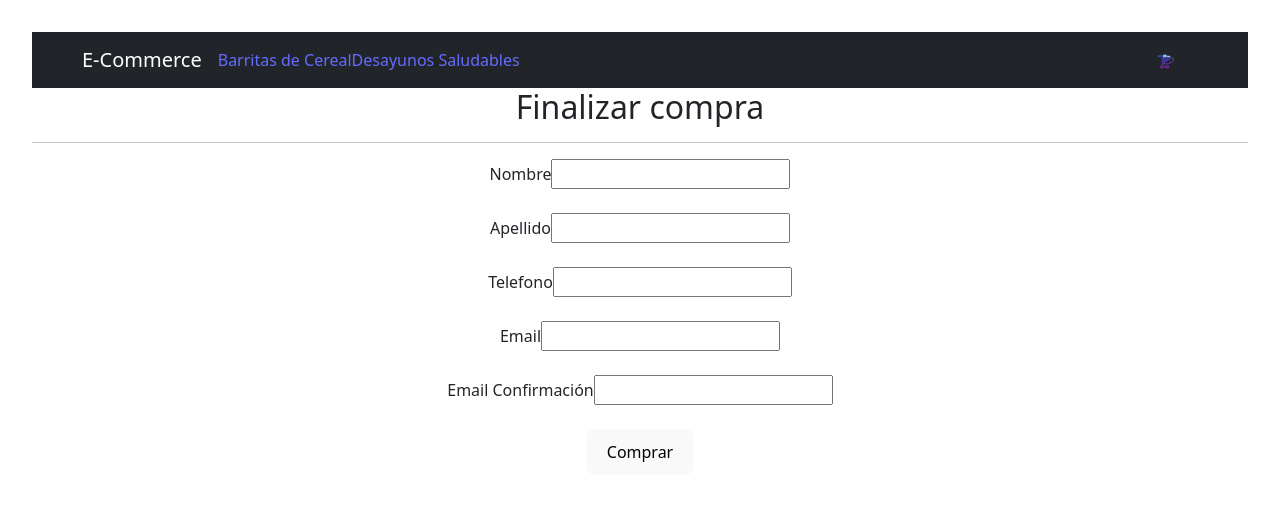
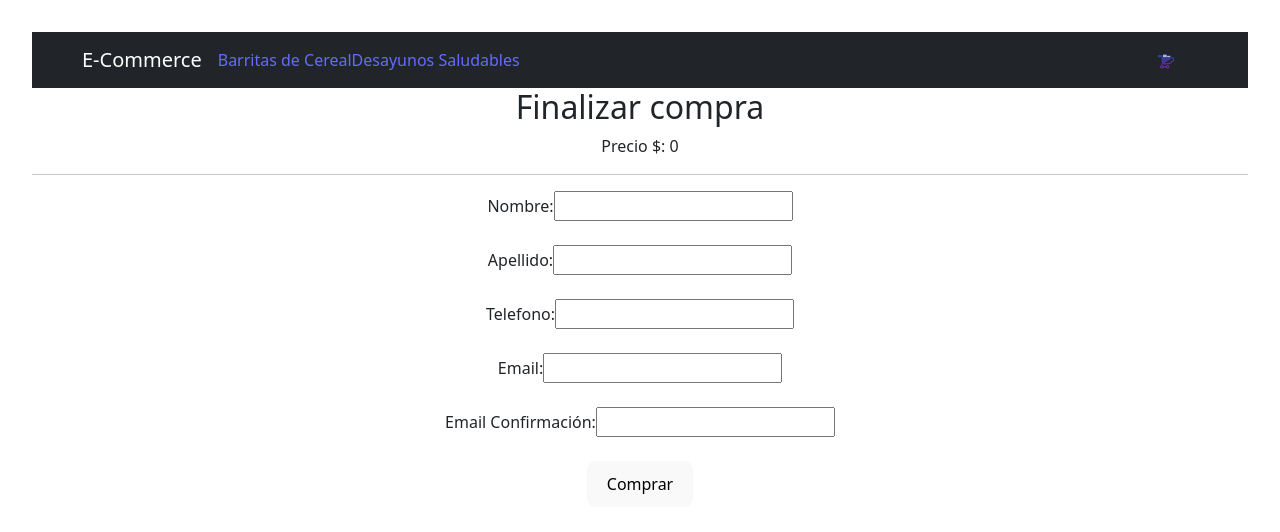
Before and after one commit to flormrivero/EntregaFinal-Rivero, a React (Vite) app in the folder PreEntrega2Rivero/: page /Formulario in a window 1280 px wide. Shown: the top 532 px of the page. Built offline with nearby package versions, Linux system fonts and the light colour scheme.

Commit message:
terminar compra

```diff
--- a/PreEntrega2Rivero/src/components/Cart/Cart.jsx
+++ b/PreEntrega2Rivero/src/components/Cart/Cart.jsx
@@ -47,10 +47,11 @@ const Cart = () => {
     }
     return (
         <>
+        <p>Total: $ {totalPrice()}</p>
             {
                 cart.map(product => <ItemCart key={product.id} product={product} />)
             }
-            <p>Total: $ {totalPrice()}</p>
+
             <form >
                 <div>
                     <label htmlFor="name">Nombre</label>
--- /dev/null
+++ b/PreEntrega2Rivero/src/components/CartContainer/CartContainer.css
@@ -0,0 +1,6 @@
+.img {
+    width: 20%
+}
+.bold {
+    font-weight: bolder;
+}
--- a/PreEntrega2Rivero/src/components/CartContainer/CartContainer.jsx
+++ b/PreEntrega2Rivero/src/components/CartContainer/CartContainer.jsx
@@ -1,8 +1,9 @@
 import { Link } from "react-router-dom"
 import { useCartContext } from "../Context/CartContext"
+import '../CartContainer/CartContainer.css'
 
 const CartContainer = () => {
-    const {cart, clear, totalPrice} = useCartContext()
+    const {cart, clear, totalPrice, removeItem} = useCartContext()
 
     if (totalPrice() == 0) {
         return (
@@ -18,16 +19,21 @@ const CartContainer = () => {
 
         <div>
             {cart.map(prod => (
-                <div className="w-50">
-                    <img className="w-25" src={prod.img} alt="imagen"/>
-                    <label> Precio por unidad: $ {prod.price} - Cantidad : {prod.quantity} - Total: $ {totalPrice()} </label>
+                <div>
+                    <img className="img" src={prod.img} alt="imagen"/>
+                    <label> Precio por unidad: $ {prod.price} - Cantidad : {prod.quantity} - Subtotal: $ {prod.price*prod.quantity} </label>
+                    <button onClick={removeItem}> Eliminar item </button>
+                    <br></br>
+                    <br></br>
+
                 </div>
 
             ))}
+            <div className="bold">Precio Total: $ {totalPrice()}</div>
             <button><Link to='/Formulario'>Comprar</Link></button>
             <button onClick={clear} >Vaciar Carrito</button>
             <br></br>
-            <Link to='/'>Volver a la página principal</Link>
+            <Link to='/'>Seguir comprando</Link>
         </div>
 
 )}}
--- a/PreEntrega2Rivero/src/components/Formulario/Formulario.jsx
+++ b/PreEntrega2Rivero/src/components/Formulario/Formulario.jsx
@@ -35,11 +35,11 @@ const Formulario = () => {
 
       const orden = {
           items: cart.map((producto) => ({
-              id: producto.item.id,
-              nombre: producto.item.nombre,
+              id: producto.id,
+              nombre: producto.nombre,
               cantidad: producto.cantidad,
           })),
-          total: cart.reduce((total, producto) => total + producto.item.precio * producto.cantidad, 0),
+          total: cart.reduce((total, producto) => total + producto.precio * producto.cantidad, 0),
           nombre,
           apellido,
           telefono,
@@ -58,48 +58,47 @@ const Formulario = () => {
           })
   }
 
+const {totalPrice} = useCartContext()
+
   return (
       <div>
           <h2>Finalizar compra</h2>
+          <p>Precio $: {totalPrice()} </p>
           <form onSubmit={handleSubmit}>
               {cart.map((producto) => (
-                  <div key={producto.item.id}>
-                      <p>
-                          {producto.item.nombre} x {producto.cantidad}
-                      </p>
-                      <p>Precio $: {producto.item.precio} </p>
-                      <hr />
-                  </div>
+                  <div key={producto.id}>
+
+        </div>
               ))
               }
               <hr />
               <div>
-                  <label htmlFor="">Nombre</label>
+                  <label htmlFor="">Nombre:  </label>
                   <input type="text" value={nombre} onChange={(e) => setName(e.target.value)} />
               </div>
               <br></br>
               <div>
-                  <label htmlFor="">Apellido</label>
+                  <label htmlFor="">Apellido:  </label>
                   <input type="text" value={apellido} onChange={(e) => setApellido(e.target.value)} />
               </div>
               <br></br>
               <div>
-                  <label htmlFor="">Telefono</label>
+                  <label htmlFor="">Telefono:  </label>
                   <input type="text" value={telefono} onChange={(e) => setTelefono(e.target.value)} />
               </div>
               <br></br>
               <div>
-                  <label htmlFor="">Email </label>
+                  <label htmlFor="">Email:  </label>
                   <input type="email" value={email} onChange={(e) => setEmail(e.target.value)} />
               </div>
               <br></br>
               <div>
-                  <label htmlFor="">Email Confirmación</label>
+                  <label htmlFor="">Email Confirmación:  </label>
                   <input type="email" value={emailConfirmacion} onChange={(e) => setEmailConfirmacion(e.target.value)} />
               </div>
               {error && <p style={{ color: "red" }}> {error} </p>}
               <br></br>
-              <button type='submit'>Comprar</button>
+              <button type='submit'> Comprar </button>
           </form>
           {
               ordenId && (
--- a/PreEntrega2Rivero/src/components/ItemDetail/ItemDetail.jsx
+++ b/PreEntrega2Rivero/src/components/ItemDetail/ItemDetail.jsx
@@ -22,7 +22,11 @@ const ItemDetail = ({ data }) => {
                 goToCart
                     ? <Link to='/cart'>Terminar Compra</Link>
                     : <ItemCount initial={0} stock={10} onAdd={onAdd} />
+
             }
+        <br />
+        <br />
+        <Link to='/'>Volver a la página principal</Link>
         </div>
     )
 }
```
